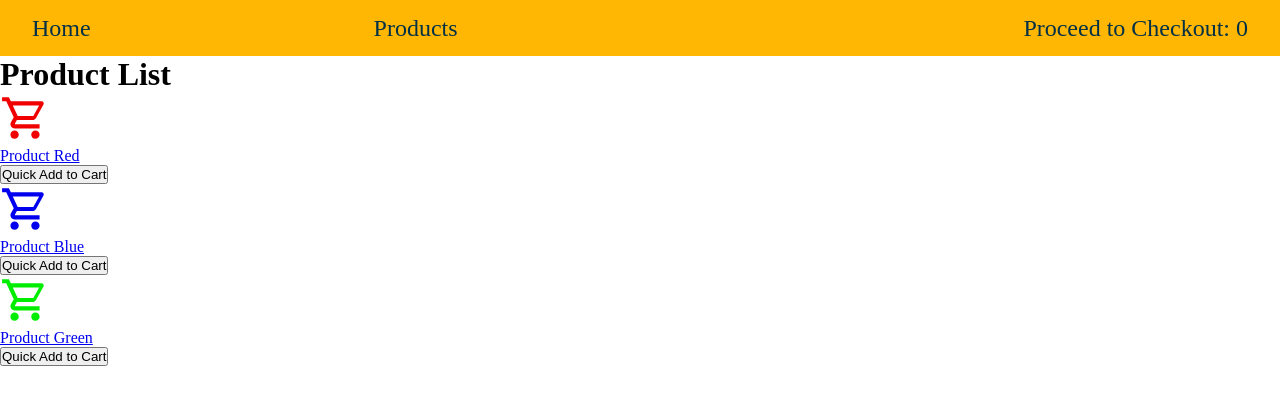
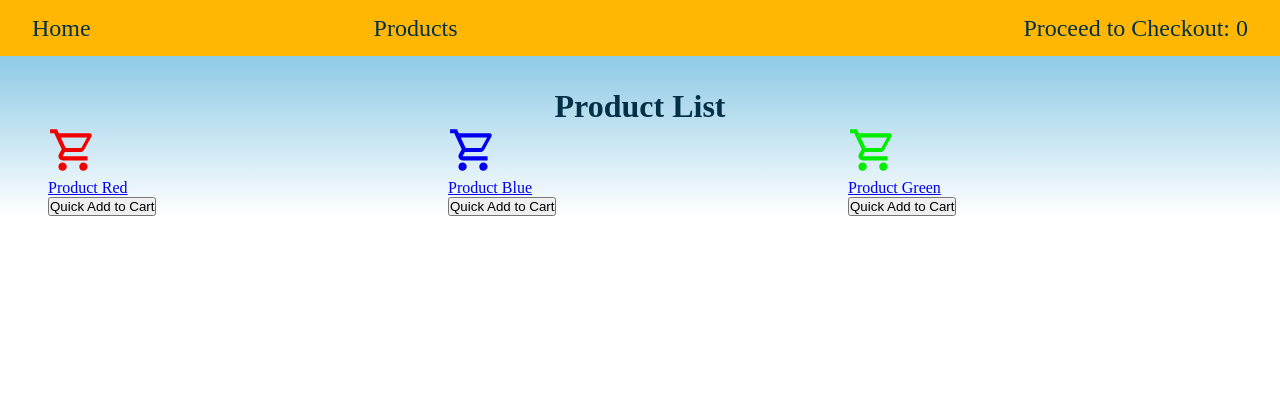
Before and after one commit to calansc/shopping-cart, a React (Vite) app: page /products in a window 1280 px wide. Shown: the top 404 px of the page. Built offline with nearby package versions, Linux system fonts and the light colour scheme.

Commit message:
Work onm product list style

```diff
--- a/src/pages/ProductList.jsx
+++ b/src/pages/ProductList.jsx
@@ -1,11 +1,12 @@
 import { Link } from "react-router-dom"
 import cart from "../assets/cart-outline.svg"
+import "./productList.css"
 
 export default function ProductList({ onClickRed, onClickBlue, onClickGreen }) {
     return (
-        <>
-            <h1>Product List</h1>
-            <ul>
+        <div className="productPage">
+            <h1 className="productPageHeading">Product List</h1>
+            <ul className="productPageList">
                 <li>
                     <Link to="/products/red">
                         <img className="red" src={cart} alt="Cart" height="50"/>
@@ -44,6 +45,6 @@ export default function ProductList({ onClickRed, onClickBlue, onClickGreen }) {
             </ul>
 
 
-        </>
+        </div>
     )
 }
--- /dev/null
+++ b/src/pages/productList.css
@@ -0,0 +1,16 @@
+.productPage {
+    background-image: linear-gradient(var(--lightBlue),white);
+    color: var(--darkBlue);
+    padding: 2rem 3rem 0 3rem;
+}
+.productPageHeading {
+    text-align: center;
+}
+.productPageList {
+    list-style-type: none;
+    display: grid;
+    grid-auto-flow: column;
+    gap: 1rem;
+    margin-left:auto;
+    margin-right: auto;
+}
```
